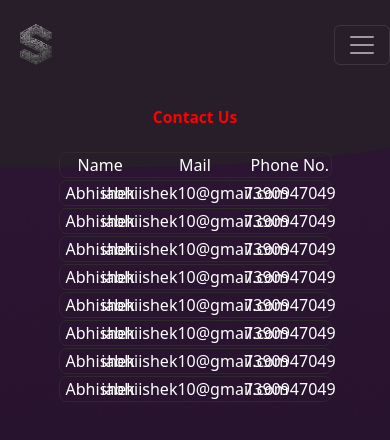
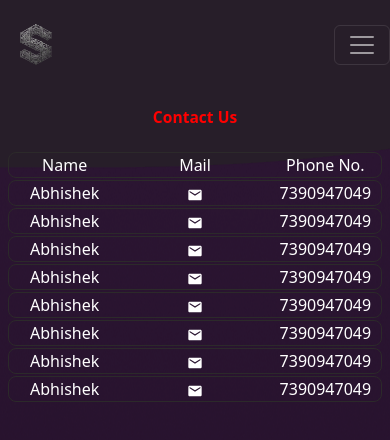
Before and after one commit to Maykkkk/Shilp24, a React (Create React App) app: page /contacts in a window 390 px wide. Shown: the top 440 px of the page. Built offline with nearby package versions, Linux system fonts and the light colour scheme.

Commit message:
Responsive css changes

```diff
--- a/src/components/ImageGallery.jsx
+++ b/src/components/ImageGallery.jsx
@@ -19,7 +19,7 @@ const ImageGallery = () => {
     return (
         <div className='imageGallery'>
 
-            <h2 className='subtitle'>SHILP<br />Through the years</h2>
+            <h2 className='subtitle '>SHILP<br />Through the years</h2>
 
             <Swiper
                   data-aos="fade-down"
--- a/src/links/css/Contact.css
+++ b/src/links/css/Contact.css
@@ -38,3 +38,22 @@
 .Contacts{
     margin-bottom: 18vw;
 }
+#mobile-email{
+    display: none;
+}
+
+@media screen and (max-width: 560px){
+    .details{
+        margin-left: 2vw;margin-right: 2vw;
+    }
+    .Contacts{
+        width: 100%;
+    }
+    #desktop-email{
+        display: none;
+    }
+    #mobile-email{
+        display: block;
+    }
+
+}
--- a/src/links/css/accommodation.css
+++ b/src/links/css/accommodation.css
@@ -20,20 +20,35 @@
     margin: auto;
     margin-top: 10vh;
     border-radius: 50px;
-    padding: 15vh 3vw 8vh 7vw;
+    padding: 15vh 3vw 8vh 3vw;
 }
 .accommodation-tabs .buttons{
     display: flex;
-    justify-content: space-around;
+    justify-content: space-evenly;
 }
 .buttons .btn{
+    margin: 1vw;
     color: rgba(255, 255, 255, 1);
     font-weight: bold;
-    font-size: 1.8vw;
+    font-size: 2.3vw;
     min-height: 5vw;
     max-height: 100%;
-    margin-left: 2vw;
 }
 .footer{
     margin-top: 90vh;
 }
+@media screen and (max-width: 1200px){
+    .accommodation-heading h1{
+        font-size: 8vw;
+    }
+    .accommodation-tabs .buttons{
+        display: grid;
+        grid-template-columns: 33% 33% 33%;
+        grid-template-rows: 50% 50%;
+    }
+    .buttons .btn{
+        font-size: 3.5vw;
+        padding-bottom: 1vw;
+    }
+
+}
--- a/src/links/css/navbar.css
+++ b/src/links/css/navbar.css
@@ -7,9 +7,3 @@
     font-weight: 600;
     color: white;
 }
-
-@media screen and (max-width:1264px){
-    .navbar-nav{
-        background-color: rgba(0, 0, 0, 0.9);;
-    }
-}
--- a/src/links/css/shilp.css
+++ b/src/links/css/shilp.css
@@ -25,7 +25,7 @@
     flex: 1 1 300px;
 }
 
-.shilp_logo{
+.shilp-logo{
     flex: 0 0 auto; /* Prevent image from stretching */
     margin-right: 20px;
 
@@ -67,3 +67,14 @@
     width: 400px;
     padding-top: 36px;
 }
+
+@media screen and (max-width: 500px){
+    .description{
+        margin-top: -3vh;
+        font-size: 3.5vw;
+        line-height: 8vw;
+    }
+    .shilp-logo img{
+        width: 75vw;
+    }
+}
--- a/src/pages/Accommodation.jsx
+++ b/src/pages/Accommodation.jsx
@@ -17,7 +17,6 @@ function Accommodation() {
 
     const buttonStyle = {
         backgroundColor: "rgba(209, 33, 86, 1)",
-        fontSize:"1.8vw"
     }
 
   return (
--- a/src/pages/contacts.jsx
+++ b/src/pages/contacts.jsx
@@ -4,6 +4,7 @@ import NavBar from '../components/NavBar'
 import '../links/css/Contact.css'
 import { Link } from 'react-router-dom'
 import Footer from '../components/Footer'
+import { MdEmail } from "react-icons/md";
 
 function contacts() {
   return (
@@ -20,56 +21,64 @@ function contacts() {
       <Link to={""} style={{textDecoration:'none'}}>
       <div className='details' >
         <div className='col2' >Abhishek</div>
-        <div className='col2'>iabhiishek10@gmail.com</div>
+        <div className='col2' id='desktop-email'>iabhiishek10@gmail.com</div>
+        <div className="col2" id='mobile-email'><MdEmail /></div>
         <div className='col2'>7390947049</div>
       </div>
       </Link>
       <Link to={""} style={{textDecoration:'none'}} >
       <div className='details' style={{textDecoration:'none'}}>
         <div className='col2' >Abhishek</div>
-        <div className='col2'>iabhiishek10@gmail.com</div>
+        <div className='col2'id='desktop-email'>iabhiishek10@gmail.com</div>
+        <div className="col2" id='mobile-email'><MdEmail /></div>
         <div className='col2'>7390947049</div>
       </div>
       </Link>
       <Link to={""} style={{textDecoration:'none'}}>
       <div className='details' style={{textDecoration:'none'}}>
         <div className='col2' >Abhishek</div>
-        <div className='col2'>iabhiishek10@gmail.com</div>
+        <div className='col2'id='desktop-email'>iabhiishek10@gmail.com</div>
+        <div className="col2" id='mobile-email'><MdEmail /></div>
         <div className='col2'>7390947049</div>
       </div>
       </Link>
       <Link to={""} style={{textDecoration:'none'}}>
       <div className='details' style={{textDecoration:'none'}}>
         <div className='col2' >Abhishek</div>
-        <div className='col2'>iabhiishek10@gmail.com</div>
+        <div className='col2'id='desktop-email'>iabhiishek10@gmail.com</div>
+        <div className="col2" id='mobile-email'><MdEmail /></div>
         <div className='col2'>7390947049</div>
       </div>
       </Link>
       <Link to={""} style={{textDecoration:'none'}}>
       <div className='details' style={{textDecoration:'none'}}>
         <div className='col2' >Abhishek</div>
-        <div className='col2'>iabhiishek10@gmail.com</div>
+        <div className='col2'id='desktop-email'>iabhiishek10@gmail.com</div>
+        <div className="col2" id='mobile-email'><MdEmail /></div>
         <div className='col2'>7390947049</div>
       </div>
       </Link>
       <Link to={""} style={{textDecoration:'none'}}>
       <div className='details' style={{textDecoration:'none'}}>
         <div className='col2' >Abhishek</div>
-        <div className='col2'>iabhiishek10@gmail.com</div>
+        <div className='col2'id='desktop-email'>iabhiishek10@gmail.com</div>
+        <div className="col2" id='mobile-email'><MdEmail /></div>
         <div className='col2'>7390947049</div>
       </div>
       </Link>
       <Link to={""} style={{textDecoration:'none'}}>
       <div className='details' style={{textDecoration:'none'}}>
         <div className='col2' >Abhishek</div>
-        <div className='col2'>iabhiishek10@gmail.com</div>
+        <div className='col2'id='desktop-email'>iabhiishek10@gmail.com</div>
+        <div className="col2" id='mobile-email'><MdEmail /></div>
         <div className='col2'>7390947049</div>
       </div>
       </Link>
       <Link to={""} style={{textDecoration:'none'}}>
       <div className='details' style={{textDecoration:'none'}}>
         <div className='col2' >Abhishek</div>
-        <div className='col2'>iabhiishek10@gmail.com</div>
+        <div className='col2'id='desktop-email'>iabhiishek10@gmail.com</div>
+        <div className="col2" id='mobile-email'><MdEmail /></div>
         <div className='col2'>7390947049</div>
       </div>
       </Link>
```
